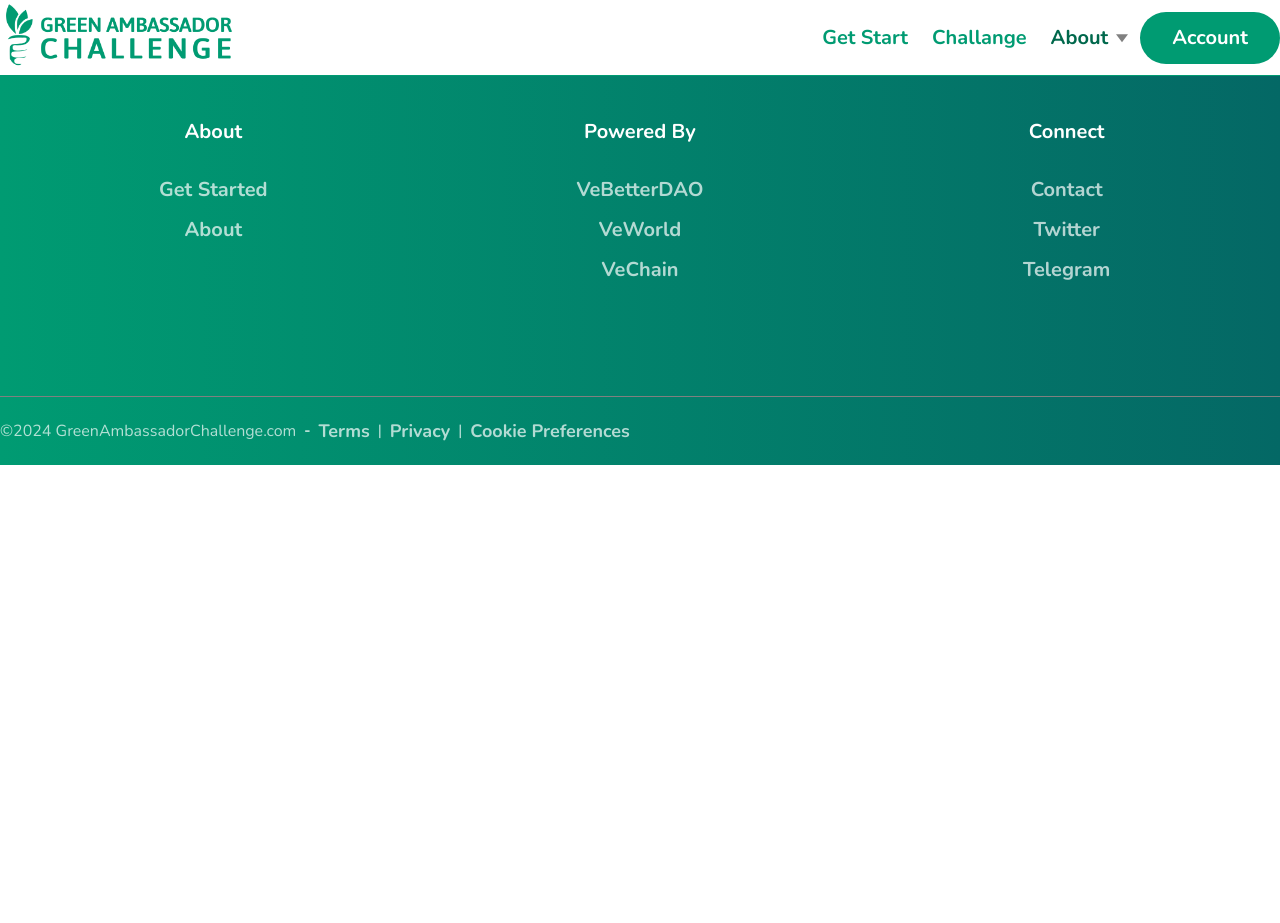
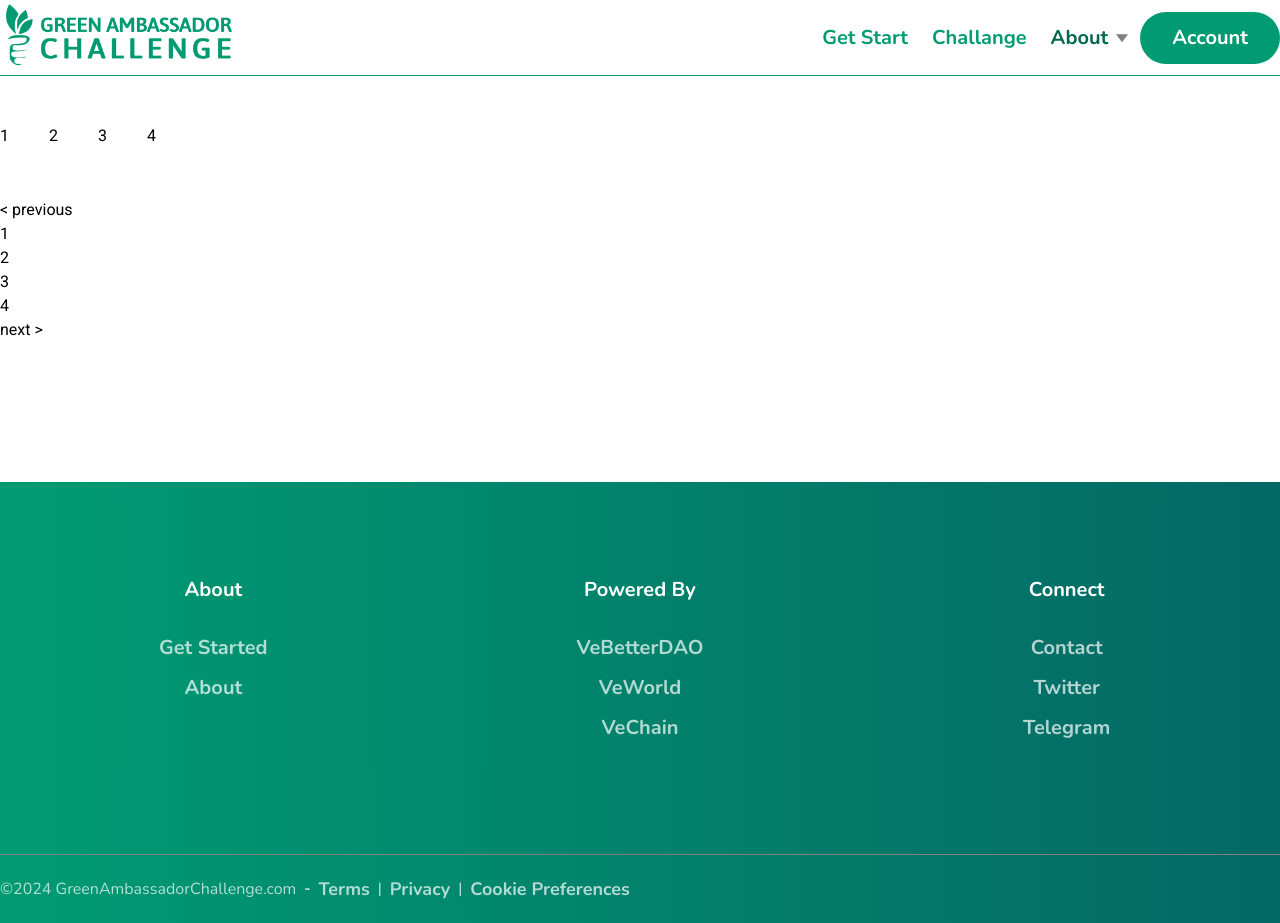
Before and after one commit to mnosumon/greenambassador, a React (Vite) app: page /about in a window 1280 px wide. Before the commit the page ends 800 px from the top, so only its background shows below. Built offline with nearby package versions, Linux system fonts and the light colour scheme.

Commit message:
dummy paginate

```diff
--- a/package.json
+++ b/package.json
@@ -13,6 +13,7 @@
     "react": "^18.3.1",
     "react-dom": "^18.3.1",
     "react-icons": "^5.3.0",
+    "react-paginate": "^8.2.0",
     "react-router-dom": "^6.28.0"
   },
   "devDependencies": {
--- a/src/components/challange/ChallagneBanner.jsx
+++ b/src/components/challange/ChallagneBanner.jsx
@@ -8,8 +8,8 @@ import Peragrap from "../utilities/Peragrap";
 const ChallagneBanner = () => {
   return (
     <section className="pb-20 pt-36">
-      <div className="container mx-auto flex justify-between items-center bg-subHeading">
-        <div className="w-1/2">
+      <div className="container mx-auto flex justify-between items-center bg-subHeading shadow-md">
+        <div className="w-1/2 pl-20">
           <div className="w-4/5">
             <Heading
               className="!text-heading"
--- /dev/null
+++ b/src/components/dummtPginate/DummyPaginat.jsx
@@ -0,0 +1,56 @@
+import React, { useEffect, useState } from "react";
+import ReactPaginate from "react-paginate";
+
+const items = [1, 2, 3, 4, 5, 6, 7, 8, 9, 10, 11, 12, 13, 14];
+
+function Items({ currentItems }) {
+  return (
+    <>
+      <div className="flex gap-10 flex-wrap mb-[50px]">
+        {currentItems &&
+          currentItems.map((item, index) => (
+            <div>
+              <h1>{item}</h1>
+            </div>
+          ))}
+      </div>
+    </>
+  );
+}
+
+const Paginate = ({ itemsPerPage }) => {
+  const [itemOffset, setItemOffset] = useState(0);
+
+  // Simulate fetching items from another resources.
+  // (This could be items from props; or items loaded in a local state
+  // from an API endpoint with useEffect and useState)
+  const endOffset = itemOffset + itemsPerPage;
+  console.log(`Loading items from ${itemOffset} to ${endOffset}`);
+  const currentItems = items.slice(itemOffset, endOffset);
+  const pageCount = Math.ceil(items.length / itemsPerPage);
+
+  const handlePageClick = (event) => {
+    const newOffset = (event.selected * itemsPerPage) % items.length;
+    console.log(
+      `User requested page number ${event.selected}, which is offset ${newOffset}`
+    );
+    setItemOffset(newOffset);
+  };
+
+  return (
+    <>
+      <Items currentItems={currentItems} />
+      <ReactPaginate
+        breakLabel="..."
+        nextLabel="next >"
+        onPageChange={handlePageClick}
+        pageRangeDisplayed={5}
+        pageCount={pageCount}
+        previousLabel="< previous"
+        renderOnZeroPageCount={null}
+      />
+    </>
+  );
+};
+
+export default Paginate;
--- a/src/peges/about/Index.jsx
+++ b/src/peges/about/Index.jsx
@@ -1,7 +1,21 @@
-import React from "react";
+import React, { useState } from "react";
+import Paginate from "../../components/dummtPginate/DummyPaginat";
 
 const About = () => {
-  return <div>Index</div>;
+  const [itemsPerPage, setItemsPerPage] = useState(4);
+
+  return (
+    <>
+      <section className="mb-[140px] mt-[124px]">
+        <div className="container mx-auto">
+          <Paginate
+            setItemsPerPage={setItemsPerPage}
+            itemsPerPage={itemsPerPage}
+          />
+        </div>
+      </section>
+    </>
+  );
 };
 
 export default About;
```
Also changed, not shown: src/components/dummy.jsx (+141 -57 lines), src/mapItem/challangeList/ChallangeObject.jsx (deleted), 1 other file (tests, documents, lock files or other folders).
